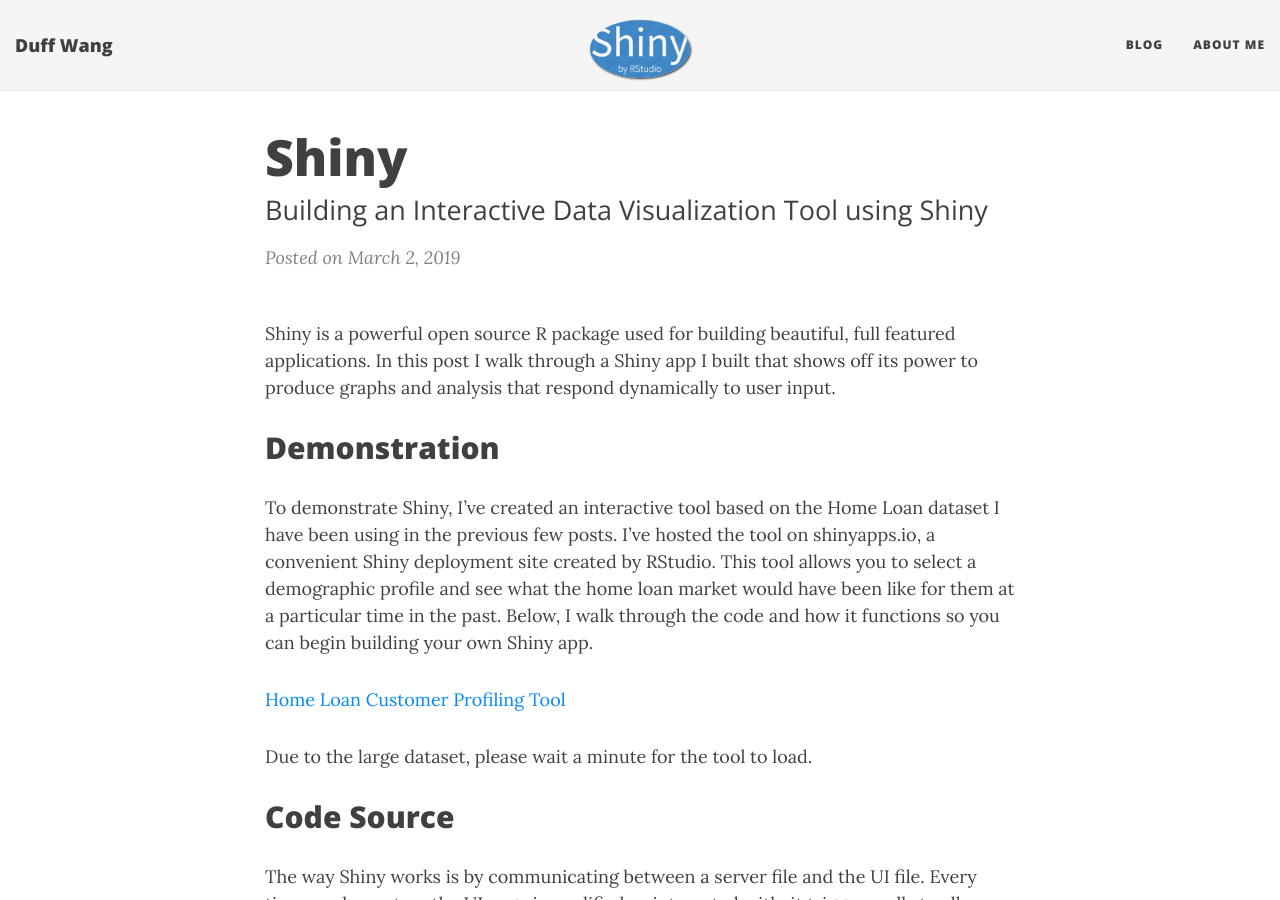
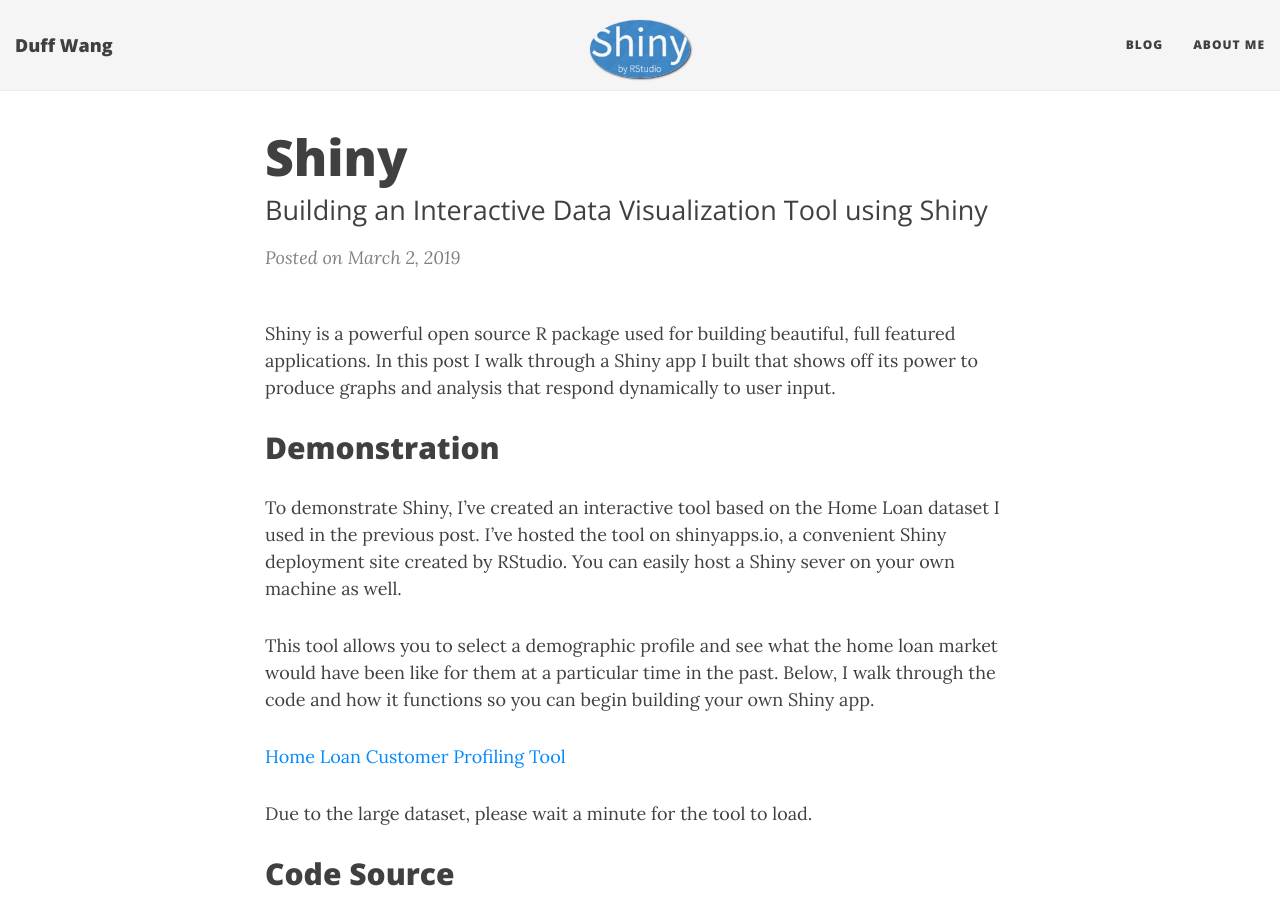
Before and after one commit to duffwang/duffwang.github.io, a Jekyll site: the page built from _posts/2019-03-02-shiny.md, in a window 1280 px wide and 900 px high. Built offline with Jekyll 4.4.1, drawn with Linux system fonts in a browser that asks for light colours; nearby versions of some CDN libraries; comment, search, counter and statistics services are not loaded.

Commit message:
shiny post changes

```diff
--- a/_posts/2019-03-02-shiny.md
+++ b/_posts/2019-03-02-shiny.md
@@ -10,7 +10,9 @@
 
 ## Demonstration
 
-To demonstrate Shiny, I've created an interactive tool based on the Home Loan dataset I have been using in the previous few posts. I've hosted the tool on shinyapps.io, a convenient Shiny deployment site created by RStudio. This tool allows you to select a demographic profile and see what the home loan market would have been like for them at a particular time in the past. Below, I walk through the code and how it functions so you can begin building your own Shiny app.
+To demonstrate Shiny, I've created an interactive tool based on the Home Loan dataset I used in the previous post. I've hosted the tool on shinyapps.io, a convenient Shiny deployment site created by RStudio. You can easily host a Shiny sever on your own machine as well.
+
+This tool allows you to select a demographic profile and see what the home loan market would have been like for them at a particular time in the past. Below, I walk through the code and how it functions so you can begin building your own Shiny app.
 
 [Home Loan Customer Profiling Tool](https://duffwang.shinyapps.io/HomeLoanShiny/)
 
```
